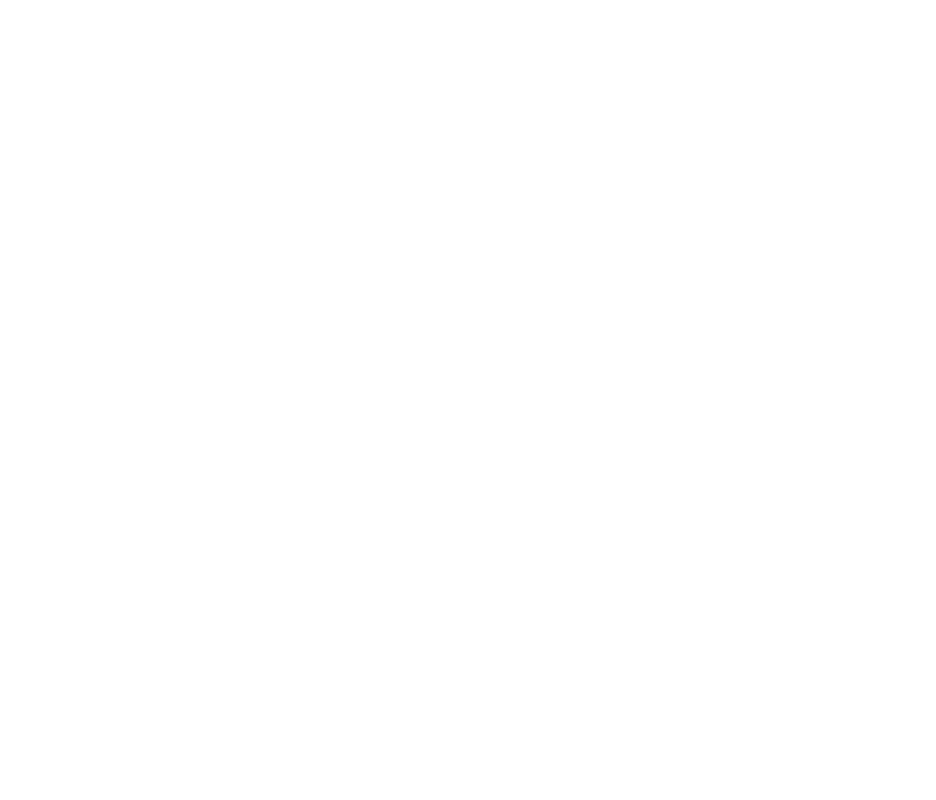
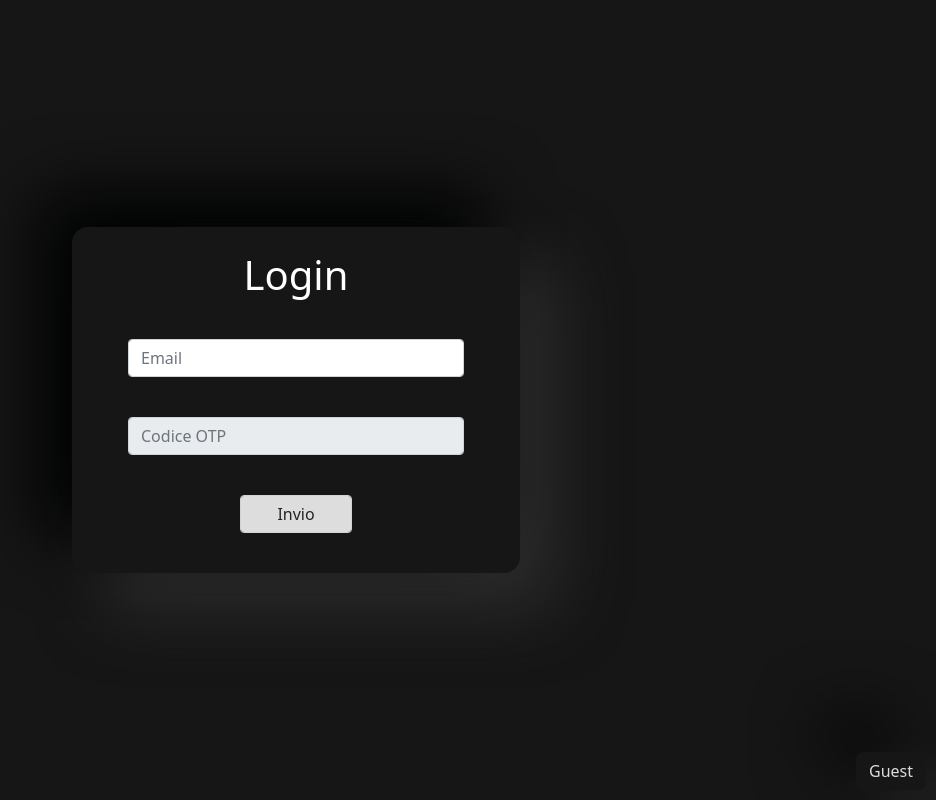
Before and after one commit to Majos73/GestionalePHP, a PHP site: page /pages/index.php in a window 1280 px wide. Before the commit the part shown is empty. Shown: the whole page, without its empty margins (344-1280 px from the left). Run offline with PHP 8.4, Linux system fonts and the light colour scheme.

Commit message:
Login 50%
Mancano le funzionalità per l'otp code e per sbloccare il campo

```diff
--- a/grafica.css
+++ b/grafica.css
@@ -9,10 +9,10 @@
 form{
     margin: auto;
     background-color: #171616  ;
-    width: 40vw;
+    width: 35vw;
     border-radius: 2vh;
-    box-shadow: -34px -34px 68px #0e0d0d,
-    34px 34px 68px #201f1f;
+    box-shadow: -34px -34px 68px #010202,
+    34px 34px 68px #2f2e2e;
     position: fixed;
     top: 50%;
     left: 50%;
@@ -27,7 +27,25 @@
 }
 
 input{
-    margin: 5vh;
-    width: 30vw;
+    margin: auto;
+    margin-top: 5vh;
+    margin-bottom: 5vh;
     color: black;
 }
+
+button.bottom{
+    color: #ddd;
+    position: fixed;
+    bottom: 10px;
+    right: 10px;
+    border-radius: 1vh;
+    box-shadow: -34px -34px 68px #010202,
+    34px 34px 68px #2f2e2e;
+    background-color: #171616  ;
+}
+
+button.bottom:hover{
+    color: #ddd;
+    box-shadow: -10px -10px 50px #2f2e2e,
+    10px 10px 50px #ddd;
+}
--- /dev/null
+++ b/index.php
@@ -0,0 +1,35 @@
+<?php
+
+?>
+
+<!DOCTYPE html>
+<html lang="en">
+
+<head>
+    <link href="https://cdn.jsdelivr.net/npm/bootstrap@5.1.3/dist/css/bootstrap.min.css" rel="stylesheet" integrity="sha384-1BmE4kWBq78iYhFldvKuhfTAU6auU8tT94WrHftjDbrCEXSU1oBoqyl2QvZ6jIW3" crossorigin="anonymous">
+    <meta charset="UTF-8">
+    <meta http-equiv="X-UA-Compatible" content="IE=edge">
+    <meta name="viewport" content="width=device-width, initial-scale=1.0">
+    <link rel="stylesheet" href="grafica.css">
+    <title>Login</title>
+</head>
+
+<body>
+    <form action="homepage.php" method="POST" class="mb-3" onsubmit="return OTPCode(this);">
+        <h1>Login</h1>
+        <input type="email" name="mail" id="mail" placeholder="Email" class="form-control w-75" pattern="(?:prof|ata)+[a-z0-9.]{2,61}@darzo.net" required>
+        <input class="form-control w-75" type="text" id="otp" placeholder="Codice OTP" disabled>
+        <input type="submit" value="Invio" class="form-control w-25" style="background-color: #ddd;" />
+    </form>
+    <button class="btn bottom">Guest</button>
+    <script>
+        function OTPCode(form) {
+            console.log(" ciao");
+            var mail = document.getElementById(mail);
+            var otp = document.getElementById(otp);
+            mail.disabled = true;
+        }
+    </script>
+</body>
+
+</html>
```
Also changed, not shown: index.html (deleted, +0 -22 lines), homepage.php (added), pages/index.php (deleted).
